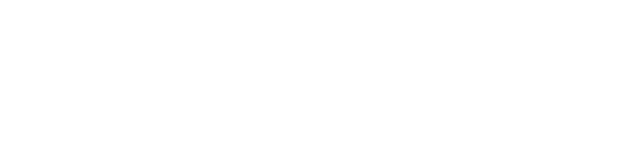
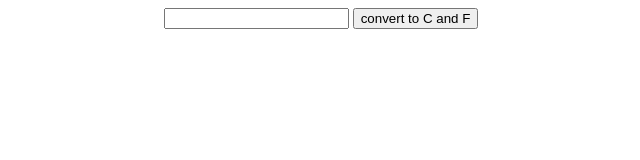
Before and after one commit to GoochMagooch/jsPractice, a plain HTML site: page index.html in a window 1280 px wide. Shown: the whole page, without its empty margins (319-959 px from the left). Drawn offline with Linux system fonts and the light colour scheme.

Commit message:
Add div with form and button to get user input

```diff
--- a/index.html
+++ b/index.html
@@ -1,11 +1,17 @@
 <!DOCTYPE html>
 <html lang="en">
 <head>
+    <script src="script.js" defer></script>
     <meta charset="UTF-8">
     <meta name="viewport" content="width=device-width, initial-scale=1.0">
     <title>Kelvin Calculator</title>
 </head>
 <body>
 
+    <div class="form" style="text-align: center;">
+        <input type="text" id="k">
+        <button id="btn">convert to C and F</button>
+    </div>
+
 </body>
 </html>
```
